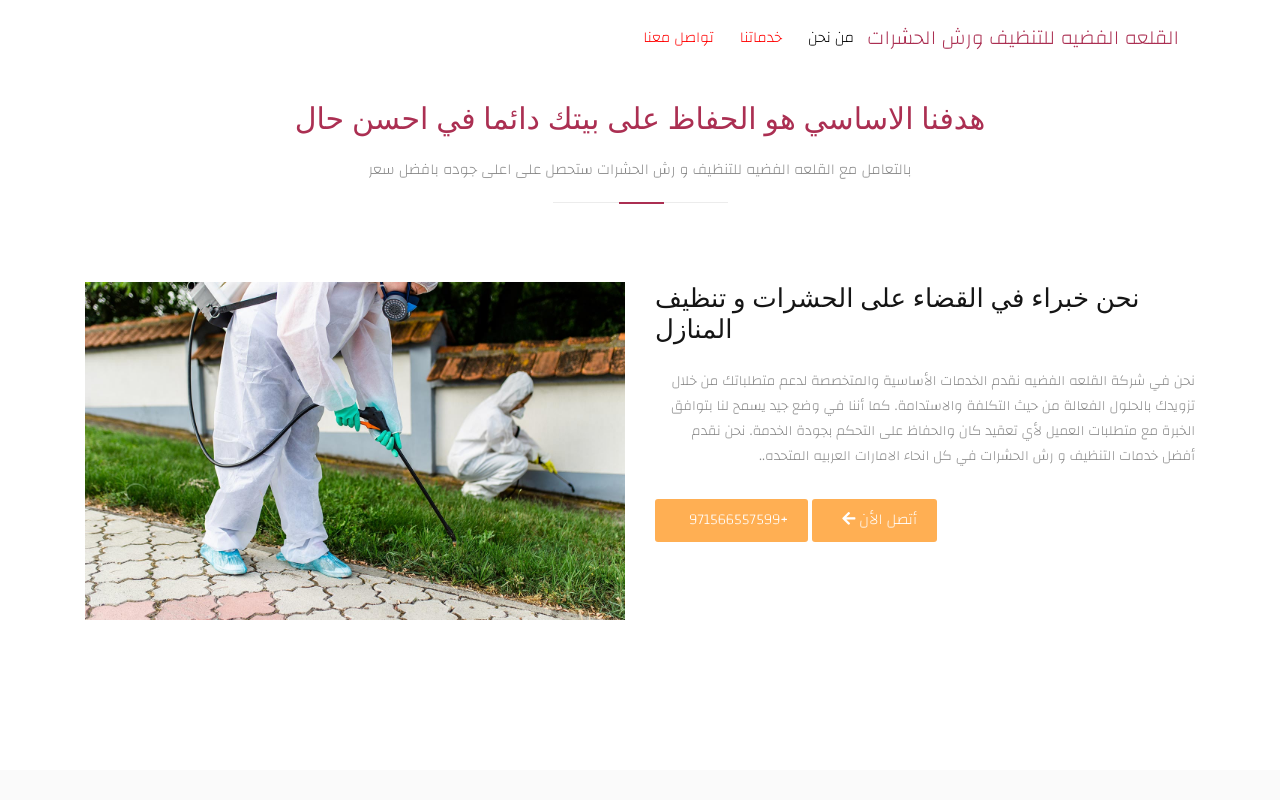
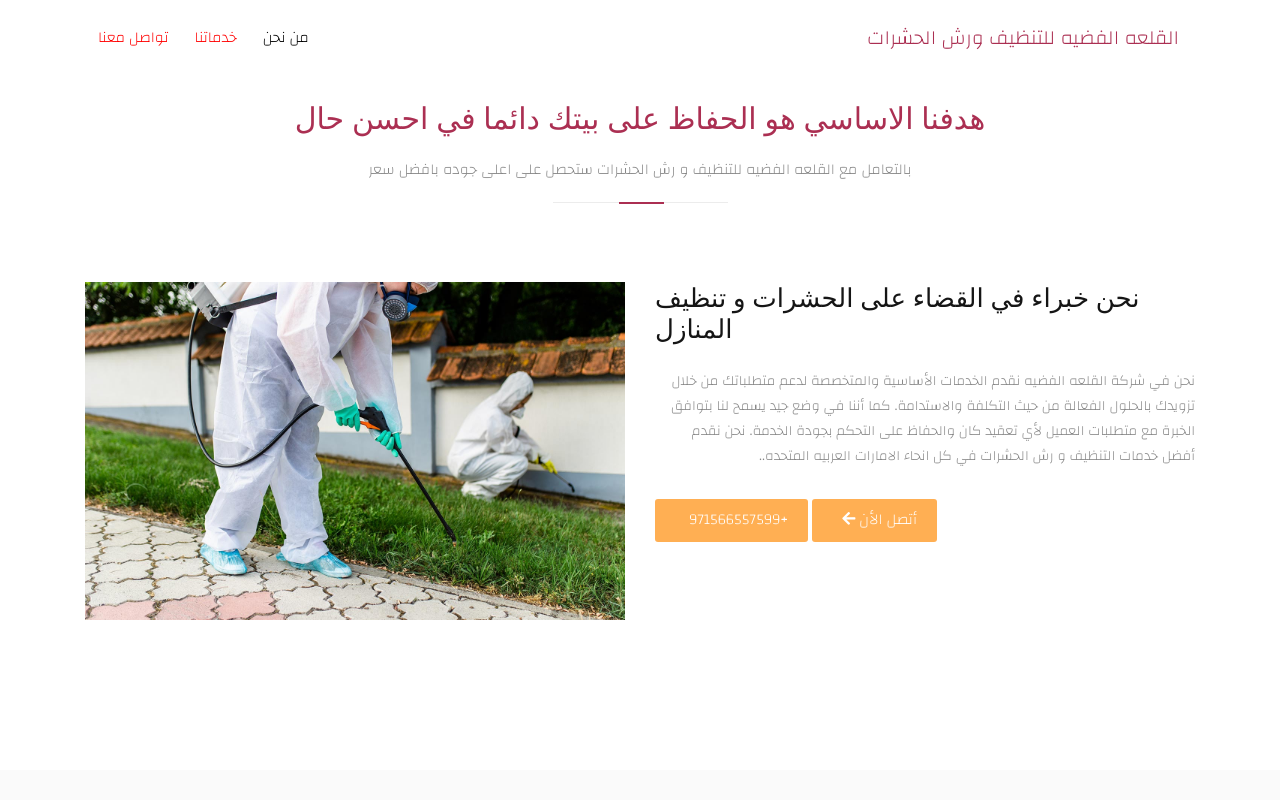
Before and after one commit to esamrezk4/cleaningservice, a plain HTML site: page index.html in a window 1280 px wide. Shown: the top 800 px of the page. Drawn offline with nearby package versions, Linux system fonts and the light colour scheme; some icons are missing.

Commit message:
Final  999

```diff
--- a/index.html
+++ b/index.html
@@ -29,10 +29,11 @@
 
   <div>
     <nav class="navbar navbar-expand-lg">
-      <div class="container"> <a class="navbar-brand navbar-logo" href="#"> <div  class="logo-1"> القلعه الفضيه للتنظيف ورش الحشرات</div> </a>
+      <div class="container nav-list">
+        <a class="navbar-brand navbar-logo" href="#"> <div  class="logo-1"> القلعه الفضيه للتنظيف ورش الحشرات</div> </a>
         <button class="navbar-toggler" type="button" data-toggle="collapse" data-target="#navbarSupportedContent" aria-controls="navbarSupportedContent" aria-expanded="false" aria-label="Toggle navigation"> <span class="fas fa-bars"></span> </button>
         <div class="collapse navbar-collapse" id="navbarSupportedContent">
-          <ul class="navbar-nav ml-auto">
+          <ul class="navbar-nav nav-list">
             <li class="nav-item"> <a class="nav-link" href="#" data-scroll-nav="1">من نحن</a> </li>
             <li class="nav-item"> <a class="nav-link" href="#" data-scroll-nav="2">خدماتنا</a> </li>
             <li class="nav-item"> <a class="nav-link" href="#" data-scroll-nav="4">تواصل معنا</a> </li>
--- a/style.css
+++ b/style.css
@@ -270,6 +270,12 @@ h6 {
   font-size: 14px;
   line-height: 25px;
   text-align: right;
+}
+@media all and (min-width: 992px) {
+  #navbarSupportedContent {
+    display: flex;
+    justify-content: flex-end;
+  }
 }
 .anchor-btn {
   background: #ffaf53;
```
